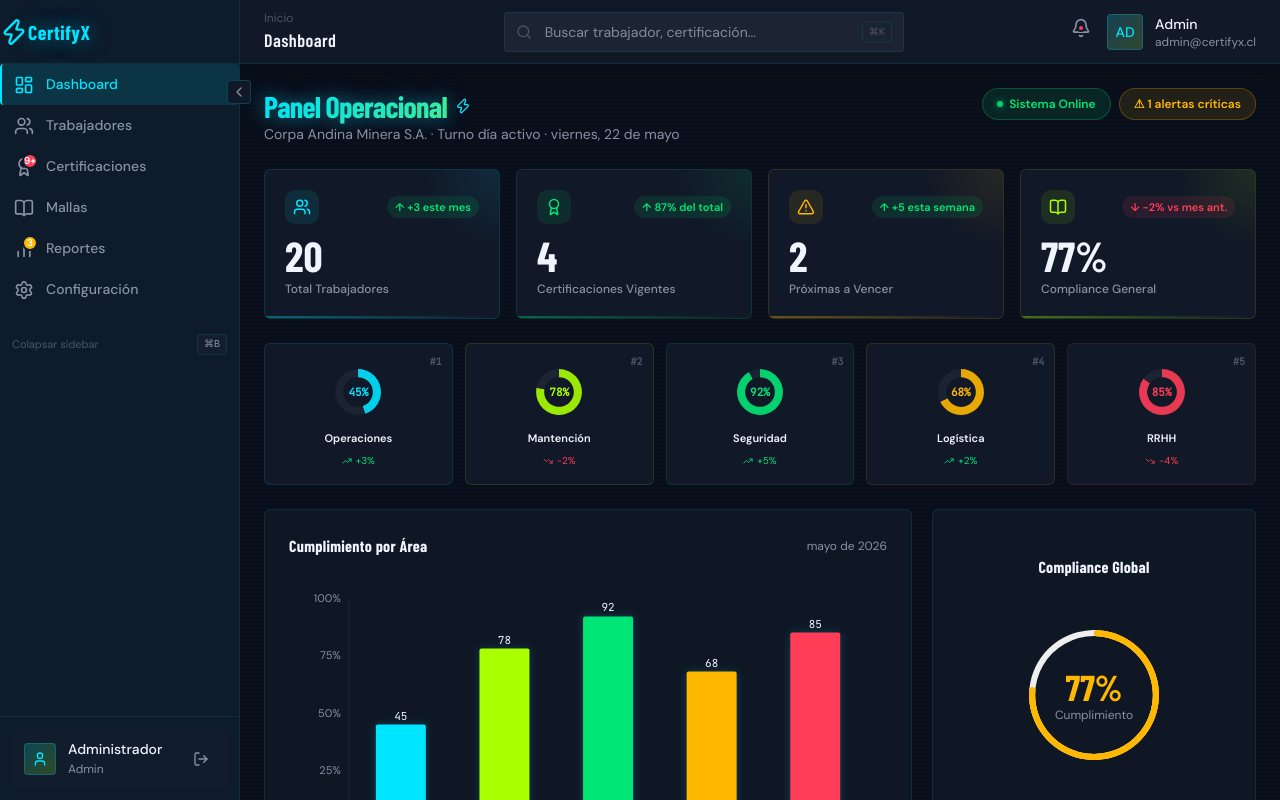
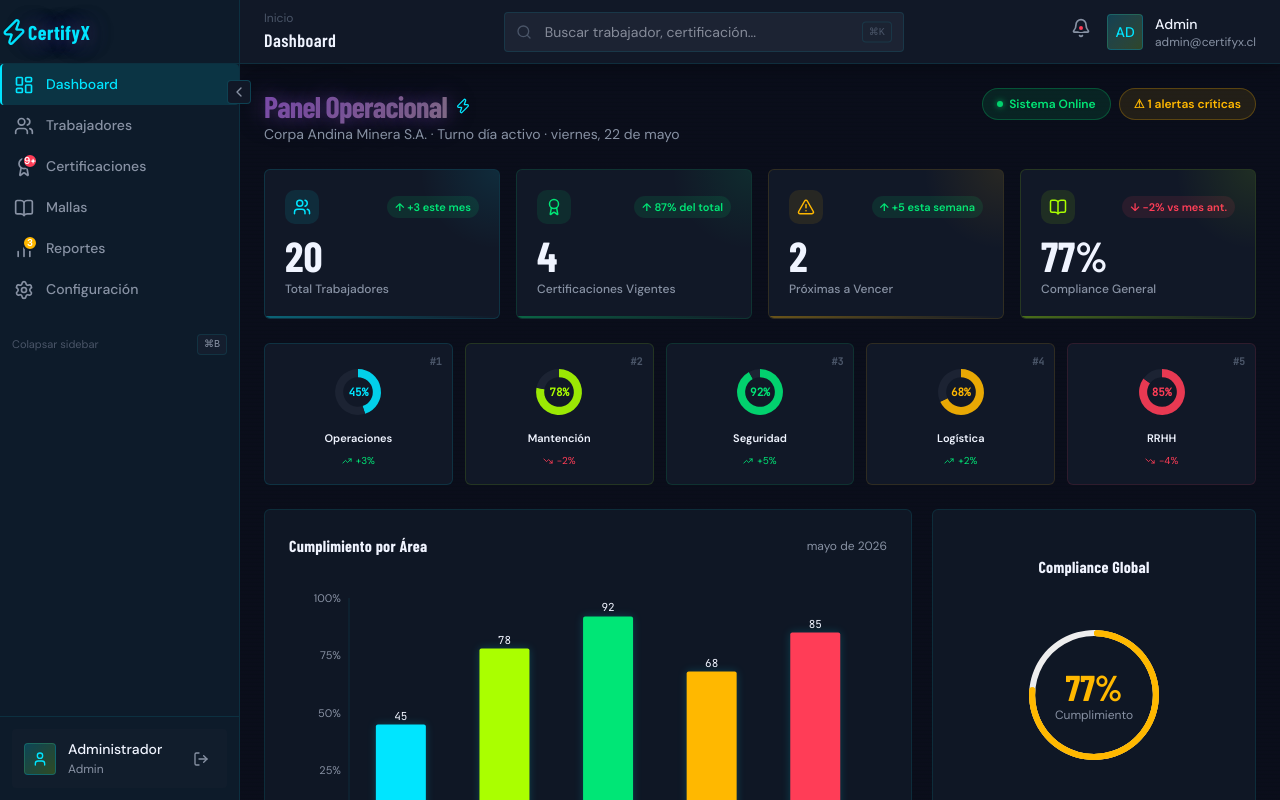
Before and after one commit to leandrodesignux-ux/Certify, a React (Vite) app: page /dashboard in a window 1280 px wide. Shown: the top 800 px of the page. Built offline with nearby package versions, Linux system fonts and the light colour scheme.

Commit message:
Brand palette swap: Deep Indigo/Purple theme replacing electric cyan, update globals.css @theme and all derived colors

```diff
--- a/src/styles/globals.css
+++ b/src/styles/globals.css
@@ -1,24 +1,44 @@
 @import "tailwindcss";
 
 @theme {
-  --color-obsidian: #0A0E1A;
-  --color-navy-deep: #0D1B2A;
-  --color-surface: #111827;
-  --color-surface-alt: #1C2333;
-  --color-electric: #00E5FF;
-  --color-volt: #AAFF00;
+  /* === BRAND CORE === */
+  --color-brand-primary: #1c0f57;
+  --color-brand-secondary: #5b2277;
+  --color-brand-tertiary: #642b5a;
+  --color-brand-accent-warm: #747e44;
+  --color-brand-accent-cool: #729362;
+
+  /* === SURFACES === */
+  --color-obsidian: #0d0920;
+  --color-navy-deep: #130b3a;
+  --color-surface: #1a1040;
+  --color-surface-alt: #231455;
+
+  /* === SEMANTIC STATUS === */
   --color-warning: #FFB800;
   --color-danger: #FF3D57;
-  --color-success: #00E676;
-  --color-neutral: #4A5568;
+  --color-success: #729362;
+  --color-info: #9b6ab5;
+
+  /* === TEXT === */
   --color-text-primary: #F0F4FF;
-  --color-text-secondary: #8892A4;
-  --color-text-muted: #4A5568;
+  --color-text-secondary: #a89fc4;
+  --color-text-muted: #5c5480;
+
+  /* === BRAND GLOW === */
+  --color-electric: #7c4dab;
+  --color-volt: #8a9e52;
+  --color-neutral: #3d3060;
+
+  /* === TYPOGRAPHY === */
   --font-display: "Barlow Condensed", sans-serif;
   --font-body: "DM Sans", sans-serif;
   --font-mono: "JetBrains Mono", monospace;
-  --shadow-electric: 0 0 20px rgba(0,229,255,0.25);
-  --shadow-volt: 0 0 20px rgba(170,255,0,0.25);
+
+  /* === SHADOWS === */
+  --shadow-brand: 0 0 20px rgba(91,34,119,0.35);
+  --shadow-electric: 0 0 20px rgba(91,34,119,0.25);
+  --shadow-volt: 0 0 20px rgba(114,147,98,0.25);
   --shadow-danger: 0 0 20px rgba(255,61,87,0.25);
 }
 
@@ -38,7 +58,7 @@ body {
   color: var(--color-text-primary);
   min-height: 100vh;
   background-image:
-    radial-gradient(circle at 1px 1px, rgba(0, 229, 255, 0.03) 1px, transparent 0);
+    radial-gradient(circle at 1px 1px, rgba(91, 34, 119, 0.04) 1px, transparent 0);
   background-size: 24px 24px;
 }
 
@@ -129,8 +149,8 @@ body {
     0deg,
     transparent,
     transparent 2px,
-    rgba(0, 229, 255, 0.015) 2px,
-    rgba(0, 229, 255, 0.015) 4px
+    rgba(91, 34, 119, 0.015) 2px,
+    rgba(91, 34, 119, 0.015) 4px
   );
   pointer-events: none;
   animation: scanlines 8s linear infinite;
@@ -146,17 +166,17 @@ select option { background-color: #1C2333; color: #F0F4FF; }
 /* Scrollbar styling */
 ::-webkit-scrollbar { width: 6px; height: 6px; }
 ::-webkit-scrollbar-track { background: #0A0E1A; }
-::-webkit-scrollbar-thumb { background: rgba(0,229,255,0.2); border-radius: 3px; }
-::-webkit-scrollbar-thumb:hover { background: rgba(0,229,255,0.4); }
+::-webkit-scrollbar-thumb { background: rgba(91,34,119,0.35); border-radius: 3px; }
+::-webkit-scrollbar-thumb:hover { background: rgba(91,34,119,0.6); }
 
 ::selection {
-  background: rgba(0, 229, 255, 0.15);
-  color: #00E5FF;
+  background: rgba(91, 34, 119, 0.25);
+  color: #9b6ab5;
 }
 
 /* Gradient text utility */
 .text-gradient {
-  background: linear-gradient(135deg, #00E5FF 0%, #AAFF00 100%);
+  background: linear-gradient(135deg, #7c4dab 0%, #8a9e52 100%);
   -webkit-background-clip: text;
   -webkit-text-fill-color: transparent;
   background-clip: text;
@@ -164,19 +184,19 @@ select option { background-color: #1C2333; color: #F0F4FF; }
 
 /* Glass surface upgrade */
 .glass-surface {
-  background: rgba(17, 24, 39, 0.7);
+  background: rgba(26, 16, 64, 0.85);
   backdrop-filter: blur(16px) saturate(180%);
-  border: 1px solid rgba(0, 229, 255, 0.08);
+  border: 1px solid rgba(91, 34, 119, 0.15);
 }
 
 /* Neon glow text */
 .text-glow-electric {
-  text-shadow: 0 0 20px rgba(0, 229, 255, 0.5), 0 0 40px rgba(0, 229, 255, 0.2);
+  text-shadow: 0 0 20px rgba(124, 77, 171, 0.6), 0 0 40px rgba(124, 77, 171, 0.3);
 }
 
 /* Focus ring standard */
 .focus-ring:focus-visible {
-  outline: 2px solid #00E5FF;
+  outline: 2px solid #7c4dab;
   outline-offset: 2px;
   border-radius: 4px;
 }
@@ -197,8 +217,8 @@ select option { background-color: #1C2333; color: #F0F4FF; }
   transition: box-shadow 0.2s ease, border-color 0.2s ease;
 }
 .hover-lift:hover {
-  box-shadow: 0 4px 24px rgba(0,229,255,0.12);
-  border-color: rgba(0,229,255,0.25);
+  box-shadow: 0 4px 24px rgba(91,34,119,0.2);
+  border-color: rgba(124,77,171,0.35);
 }
 
 /* Fix cursor pointer consistente en cards clickeables */
```
